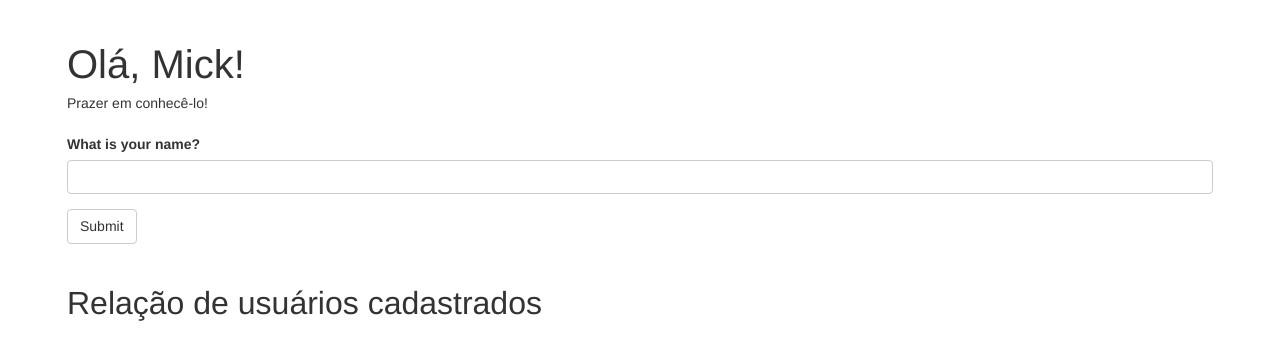
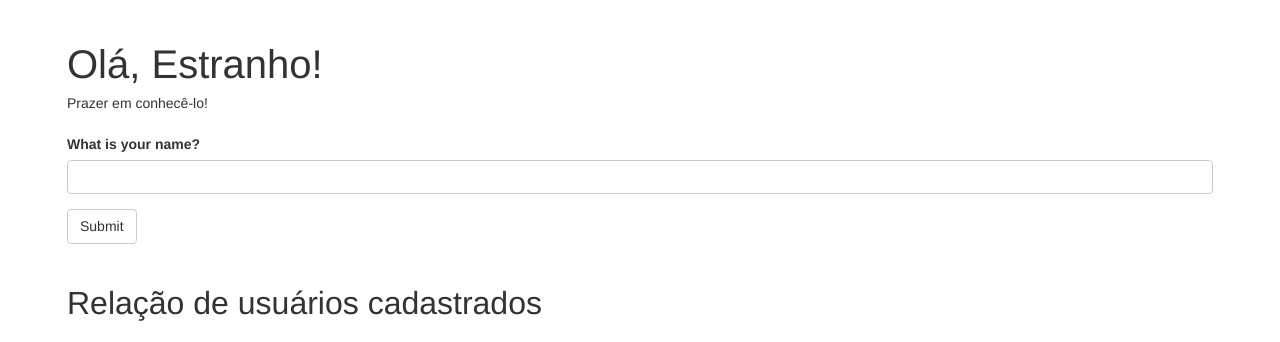
Before and after one commit to santooz-le/flasky-app, a Flask app: page / in a window 1280 px wide. Shown: the part 50-392 px from the top of the page. Run offline with Flask 3, Linux system fonts and the light colour scheme.

Commit message:
fix: voltar nome padrao inicial para 'Estranho' ao inves de 'Mick'

```diff
--- a/templates/index.html
+++ b/templates/index.html
@@ -6,7 +6,7 @@
     {% if name %}
         Olá, {{ name }}!
     {% else %}
-        Olá, Mick!
+        Olá, Estranho!
     {% endif %}
 </h1>
 
```
